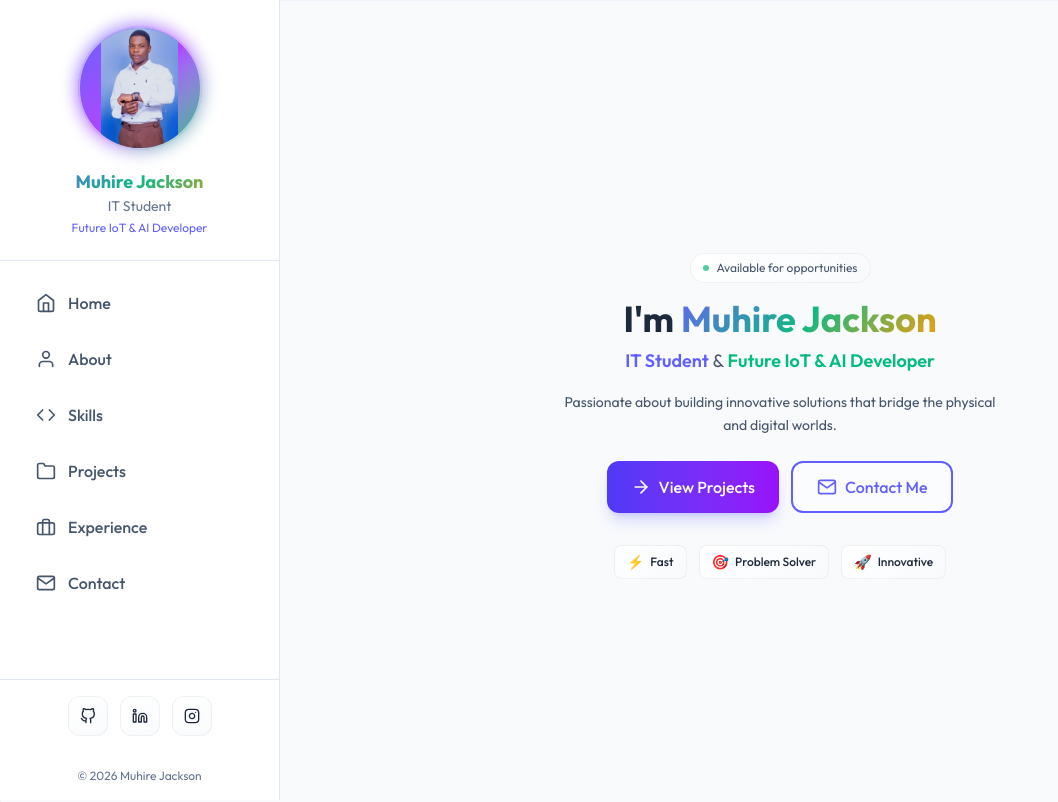
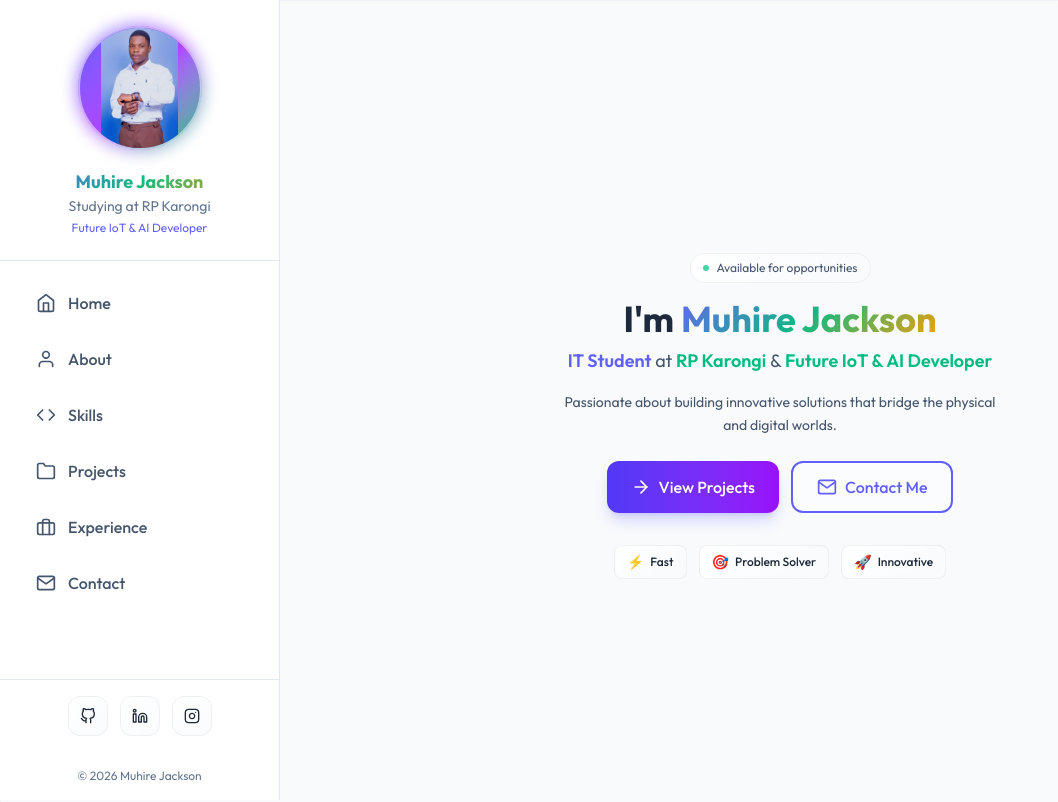
Before and after one commit to beyond-rda/PORTIFOLIO, a React (Vite) app: page / in a window 1280 px wide. Shown: the top 802 px of the page, without its empty margins (0-1058 px from the left). Built offline with nearby package versions, Linux system fonts and the light colour scheme.

Commit message:
rp karongi

```diff
--- a/src/components/Hero.jsx
+++ b/src/components/Hero.jsx
@@ -38,7 +38,7 @@ export default function Hero() {
             transition={{ delay: 0.2 }}
             className="text-base md:text-lg text-slate-600 dark:text-slate-400 mb-4"
           >
-            <span className="text-indigo-500 font-semibold">IT Student</span> &
+            <span className="text-indigo-500 font-semibold">IT Student</span> at <span className="text-emerald-500 font-semibold">RP Karongi</span> &
             {' '}<span className="text-emerald-500 font-semibold">Future IoT & AI Developer</span>
           </motion.h2>
 
--- a/src/components/Sidebar.jsx
+++ b/src/components/Sidebar.jsx
@@ -75,7 +75,7 @@ export default function Sidebar({ children }) {
             </div>
           </div>
           <h2 className="font-bold text-lg gradient-text">Muhire Jackson</h2>
-          <p className="text-sm text-slate-500 dark:text-slate-400">IT Student</p>
+          <p className="text-sm text-slate-500 dark:text-slate-400">Studying at RP Karongi</p>
           <p className="text-xs text-indigo-500 mt-1">Future IoT & AI Developer</p>
         </div>
 
```
